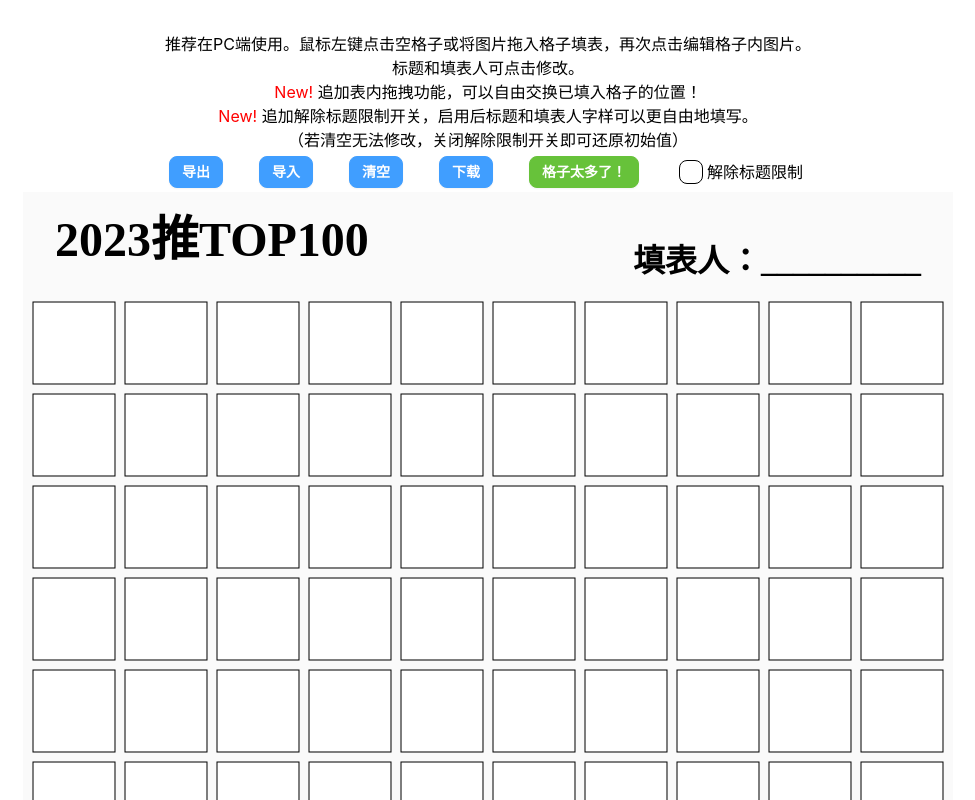
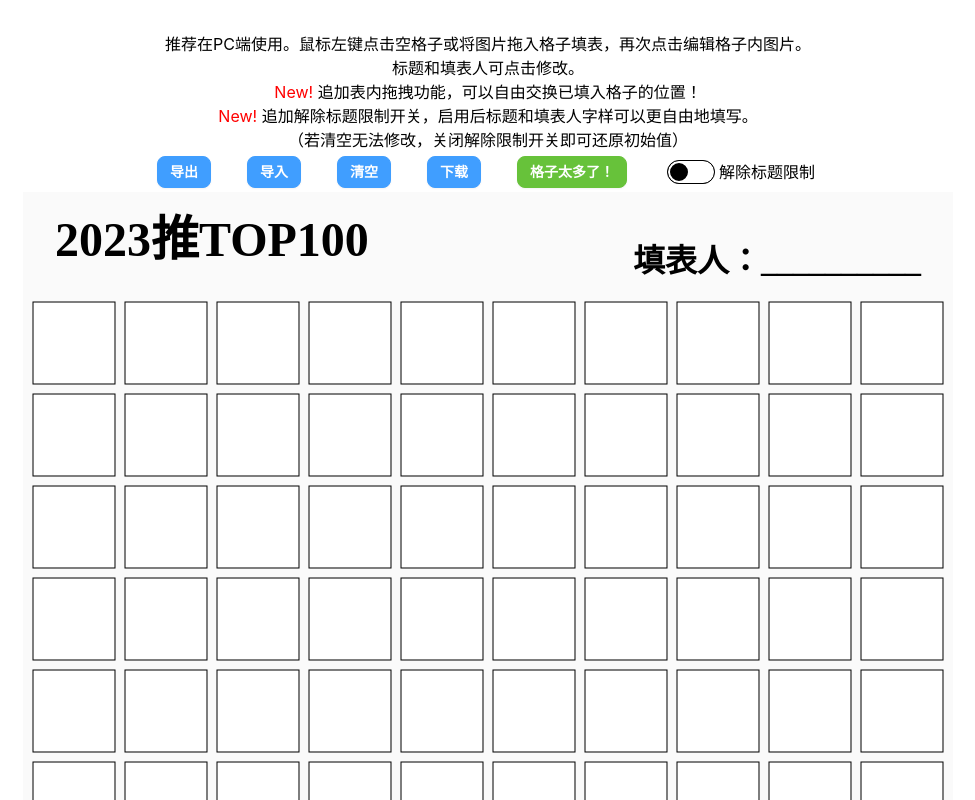
Before and after one commit to SomiaWhiteRing/love100, a Vue app: page / in a window 1280 px wide. Shown: the top 800 px of the page, without its empty margins (152-1127 px from the left). Built offline with nearby package versions, Linux system fonts and the light colour scheme; what vue-cropper would draw is missing.

Commit message:
checkbox样式错误调整

```diff
--- a/src/components/Tool.vue
+++ b/src/components/Tool.vue
@@ -8,7 +8,7 @@
     <button class="btn btn-secondary btn-sm" @click="showResizeDialog()">格子太多了！</button>
 
     <label class="label cursor-pointer">
-      <input class="checkbox" type="checkbox" v-model="titleLimit" />
+      <input class="toggle" type="checkbox" v-model="titleLimit" :checked="titleLimit" />
       <span class="ml-1">解除标题限制</span>
     </label>
   </div>
```
